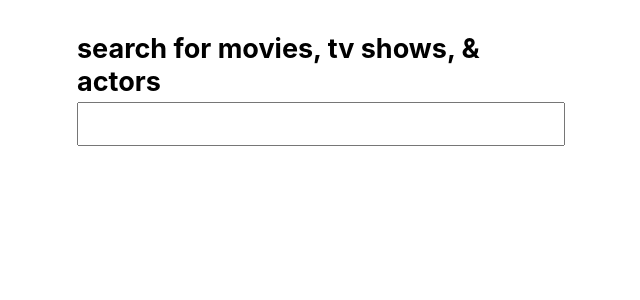
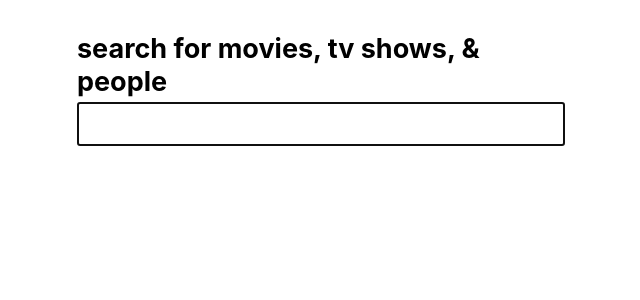
Before and after one commit to bearshuford/netlify-experiments, a React (Create React App) app: page / in a window 1280 px wide. Shown: the top 300 px of the page, without its empty margins (323-963 px from the left). Built offline with nearby package versions, Linux system fonts and the light colour scheme.

Commit message:
autofocus input

```diff
--- a/src/App.js
+++ b/src/App.js
@@ -9,10 +9,10 @@ function App() {
   return (
     <div className='app'>
       <label>
-        search for movies, tv shows, &amp; actors
+        search for movies, tv shows, &amp; people
       </label>
       <input
-        alt='search'
+        autoFocus
         onChange={({ target }) => setQuery(target.value)}
         value={query}
       />
```
